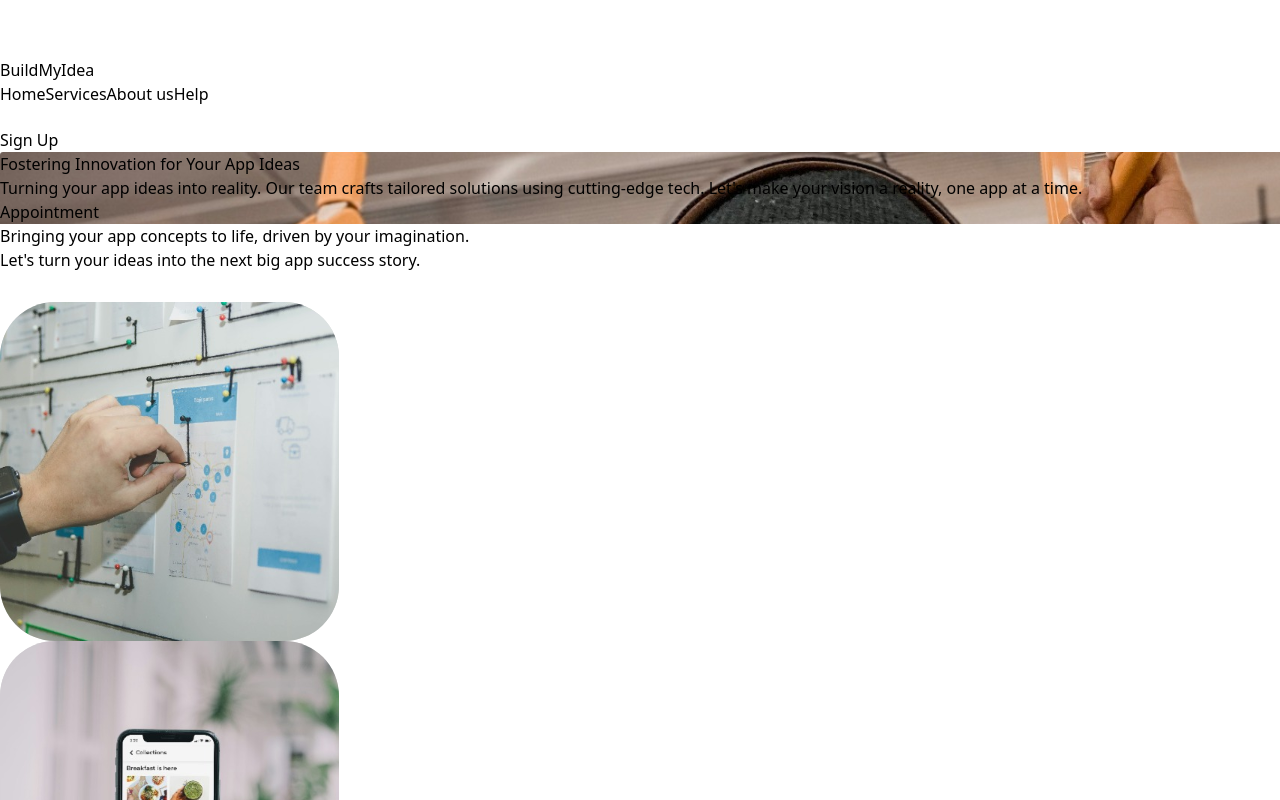
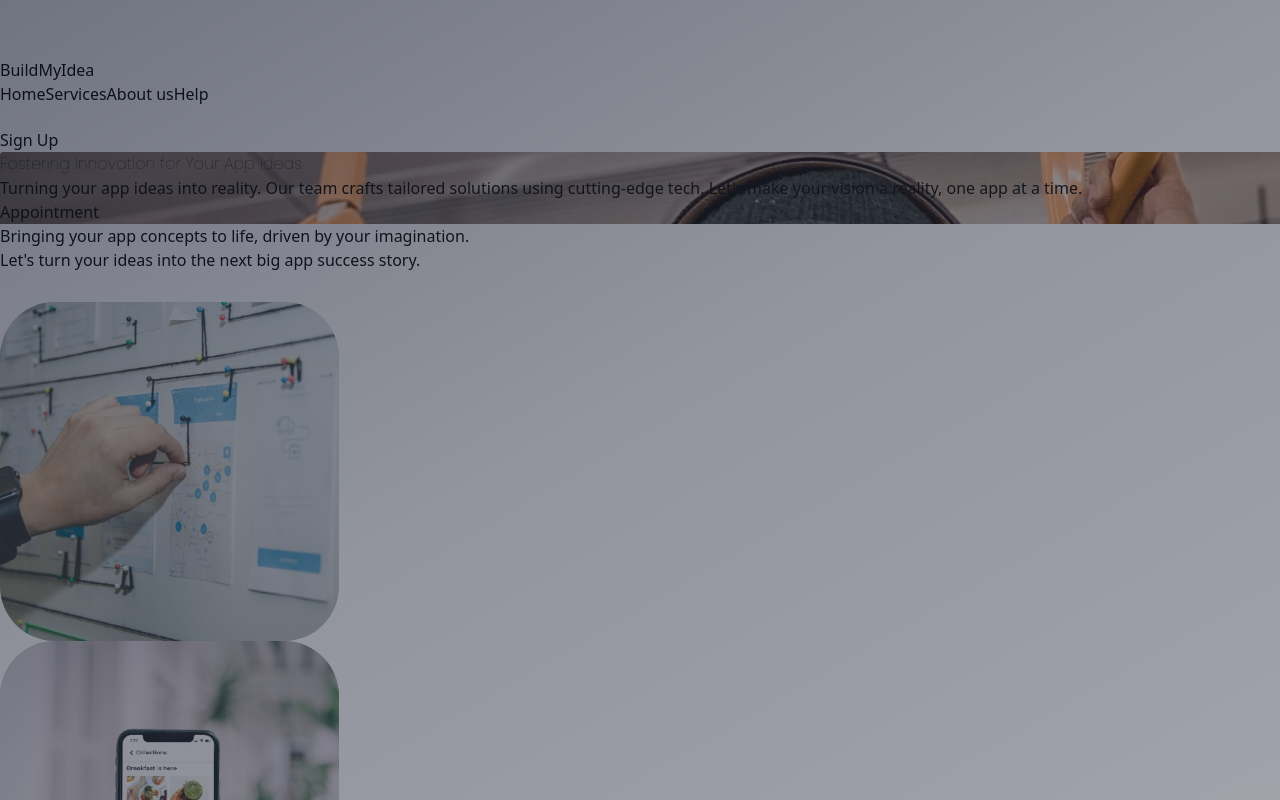
Before and after one commit to Rahul-Baradol/service-build-my-idea, a React (Vite) app: page / in a window 1280 px wide. Shown: the top 800 px of the page. Built offline with nearby package versions, Linux system fonts and the light colour scheme.

Commit message:
font change and dark shade

```diff
--- a/src/App.css
+++ b/src/App.css
@@ -1,8 +1,27 @@
+@import url('https://fonts.googleapis.com/css2?family=Poppins:wght@100&display=swap');
+
 .main {
    background: url('./assets/home.svg') no-repeat;
    background-size: cover;
 }
 
+.main::before {
+   content: "";
+   position: absolute;
+   top: 0;
+   left: 0;
+   width: 100%;
+   height: 100%;
+   background: linear-gradient(150deg, rgba(18, 24, 43, 0.6), rgba(38, 44, 61, 0.5), rgba(18, 24, 43, 0.4) 100%);
+   z-index: 1;
+}
+
 .card {
    background: linear-gradient(150deg, #12182b, #262c3d, #12182b 100%);
 }
+
+.poppinsFont {
+   font-family: "Poppins", sans-serif;
+   font-weight: 100;
+   font-style: normal;
+}
--- a/src/components/Home.jsx
+++ b/src/components/Home.jsx
@@ -20,8 +20,8 @@ function Home(props) {
    return (
       <>
          <div className="main bg-[-38rem_0rem] sm:bg-right-top flex overflow-hidden relative flex-col justify-start text-white capitalize min-h-[769px]">
-            <div className="px-12 flex relative top-20 flex-col items-start w-full max-lg:max-w-full">
-               <div className="text-7xl leading-[105px] w-[678px] max-lg:mt-10 max-lg:max-w-full max-lg:text-4xl ">
+            <div className="z-10 px-12 flex relative top-20 flex-col items-start w-full max-lg:max-w-full">
+               <div className="poppinsFont text-6xl leading-[105px] w-[678px] max-lg:mt-10 max-lg:max-w-full max-lg:text-4xl ">
                   <span className="font-semibold text-white capitalize">
                      Fostering Innovation for{" "}
                   </span>
--- a/src/components/Services.jsx
+++ b/src/components/Services.jsx
@@ -15,8 +15,8 @@ function Services(props) {
         seamless experiences, ensuring every idea finds its perfect form.
       </div>
       <div className="mt-12 max-lg:mt-10 max-lg:max-w-full flex flex-col gap-0 md:gap-10">
-        <div className="flex gap-5 max-lg:flex-col max-lg:gap-0 max-lg:">
-          <div className="flex flex-col w-[33%] max-lg:ml-0 max-lg:w-full px-5">
+        <div className="flex gap-5 max-lg:flex-col max-lg:gap-0 lg:px-8 max-lg:">
+          <div className="flex flex-col w-[33%] max-lg:ml-0 max-lg:w-full px-5 ">
             <div className="card flex flex-col items-center px-8 py-12 w-full capitalize rounded-[55px] max-lg:px-5 max-lg:mt-10">
               <img
                 loading="lazy"
@@ -66,7 +66,7 @@ function Services(props) {
           </div>
         </div>
 
-        <div className="flex gap-5 max-lg:flex-col max-lg:gap-0 max-lg:">
+        <div className="flex gap-5 max-lg:flex-col max-lg:gap-0 lg:px-8 max-lg:">
           <div className="flex flex-col w-[33%] max-lg:ml-0 max-lg:w-full px-5">
             <div className="card flex flex-col items-center px-8 py-12 w-full capitalize rounded-[55px] max-lg:px-5 max-lg:mt-10">
               <img
```
